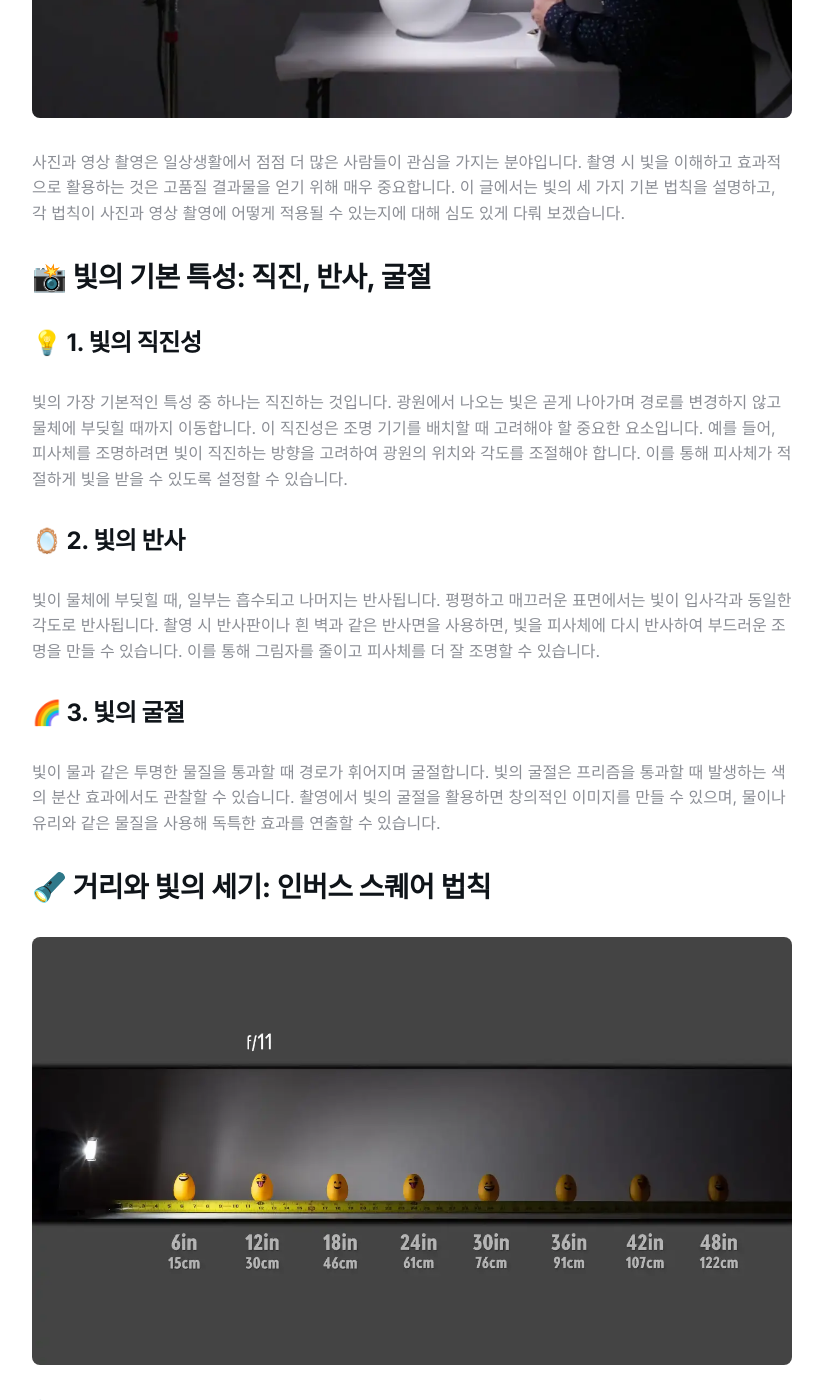
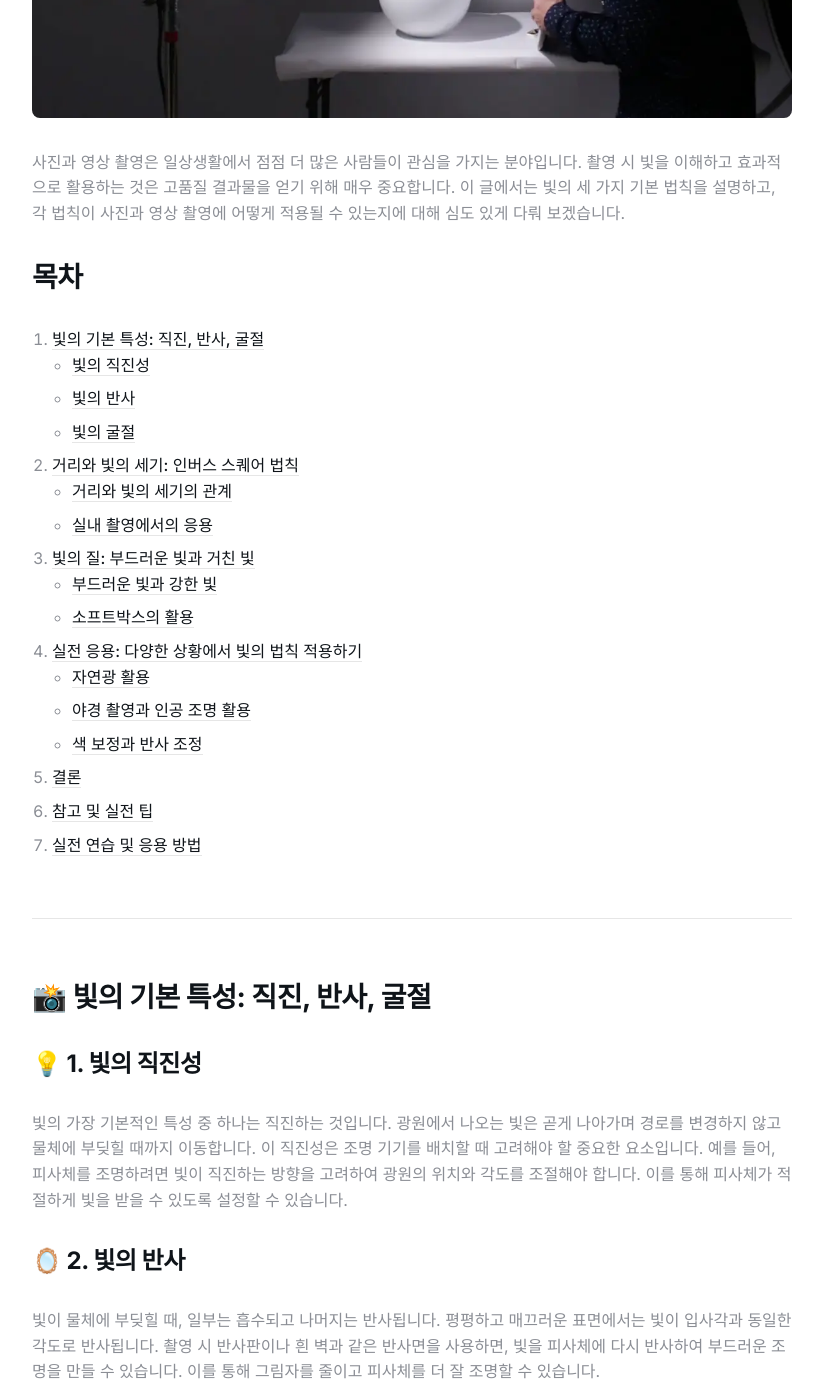
Before and after one commit to meta-blog/meta-blog.github.io, a Jekyll site: the page built from _posts/2024-08-28-사진 및 영상 촬영에서 빛의 법칙.md, in a window 1280 px wide and 1400 px high, scrolled down 622 px. Shown: the whole window, without its empty margins (228-1051 px from the left). Built offline with Jekyll 4.4.1, drawn with Linux system fonts in a browser that asks for light colours.

Commit message:
Update 2024-08-28-사진 및 영상 촬영에서 빛의 법칙.md

```diff
--- a/_posts/2024-08-28-사진 및 영상 촬영에서 빛의 법칙.md
+++ b/_posts/2024-08-28-사진 및 영상 촬영에서 빛의 법칙.md
@@ -8,6 +8,29 @@ image: /images/The Law of Light in Photography and Videography.webp
 tags:
   - 포토그래피
 ---
+
+## 목차
+
+1. [빛의 기본 특성: 직진, 반사, 굴절](#-빛의-기본-특성-직진-반사-굴절)
+   - [빛의 직진성](#-1-빛의-직진성)
+   - [빛의 반사](#-2-빛의-반사)
+   - [빛의 굴절](#-3-빛의-굴절)
+2. [거리와 빛의 세기: 인버스 스퀘어 법칙](#-거리와-빛의-세기-인버스-스퀘어-법칙)
+   - [거리와 빛의 세기의 관계](#-1-거리와-빛의-세기의-관계)
+   - [실내 촬영에서의 응용](#-2-실내-촬영에서의-응용)
+3. [빛의 질: 부드러운 빛과 거친 빛](#-빛의-질-부드러운-빛과-거친-빛)
+   - [부드러운 빛과 강한 빛](#-1-부드러운-빛과-강한-빛)
+   - [소프트박스의 활용](#-2-소프트박스의-활용)
+4. [실전 응용: 다양한 상황에서 빛의 법칙 적용하기](#-실전-응용-다양한-상황에서-빛의-법칙-적용하기)
+   - [자연광 활용](#-1-자연광-활용)
+   - [야경 촬영과 인공 조명 활용](#-2-야경-촬영과-인공-조명-활용)
+   - [색 보정과 반사 조정](#-3-색-보정과-반사-조정)
+5. [결론](#-결론)
+6. [참고 및 실전 팁](#-참고-및-실전-팁)
+7. [실전 연습 및 응용 방법](#-실전-연습-및-응용-방법)
+
+---
+
 ## 📸 빛의 기본 특성: 직진, 반사, 굴절
 
 ### 💡 1. 빛의 직진성
```
